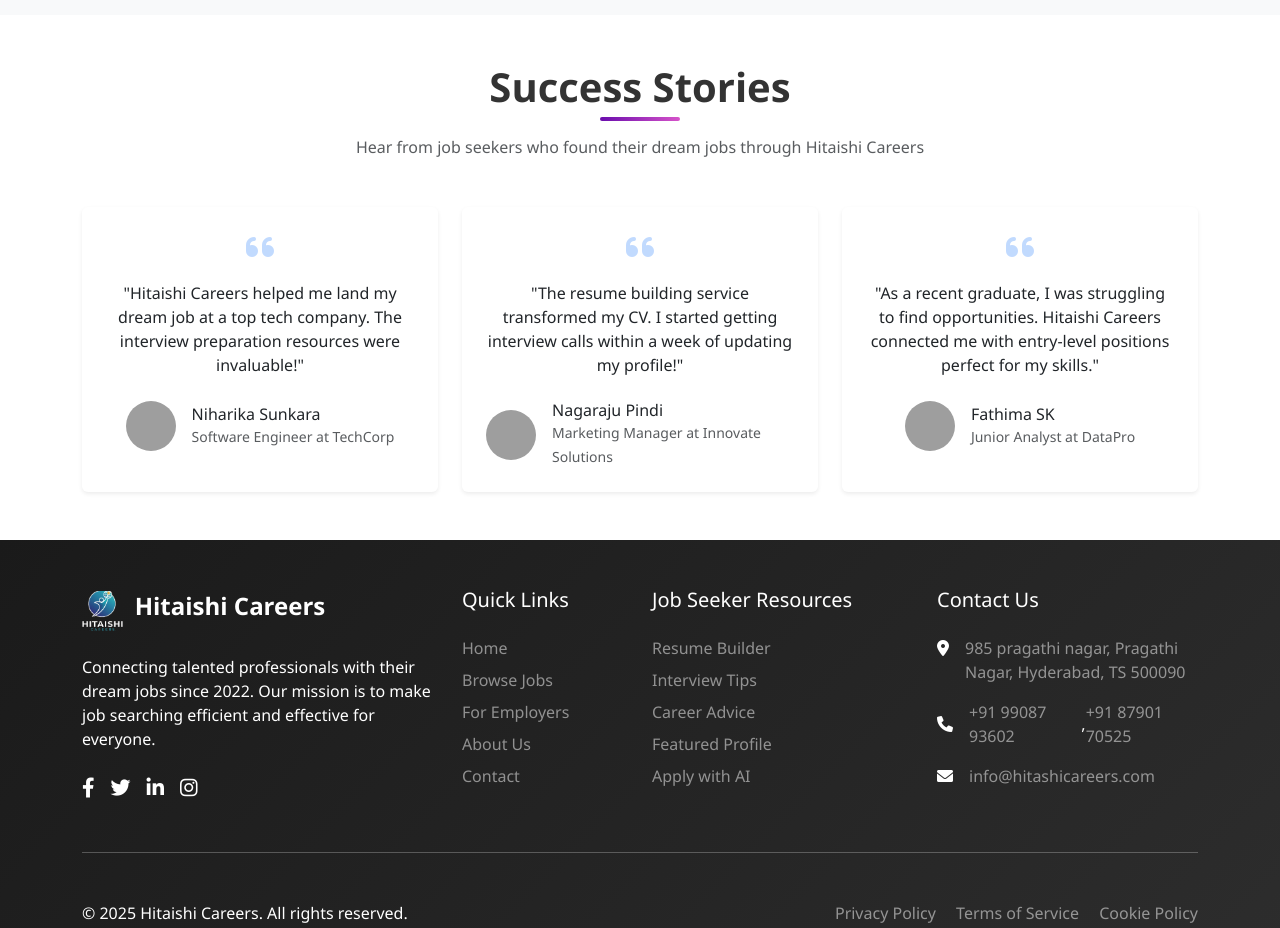
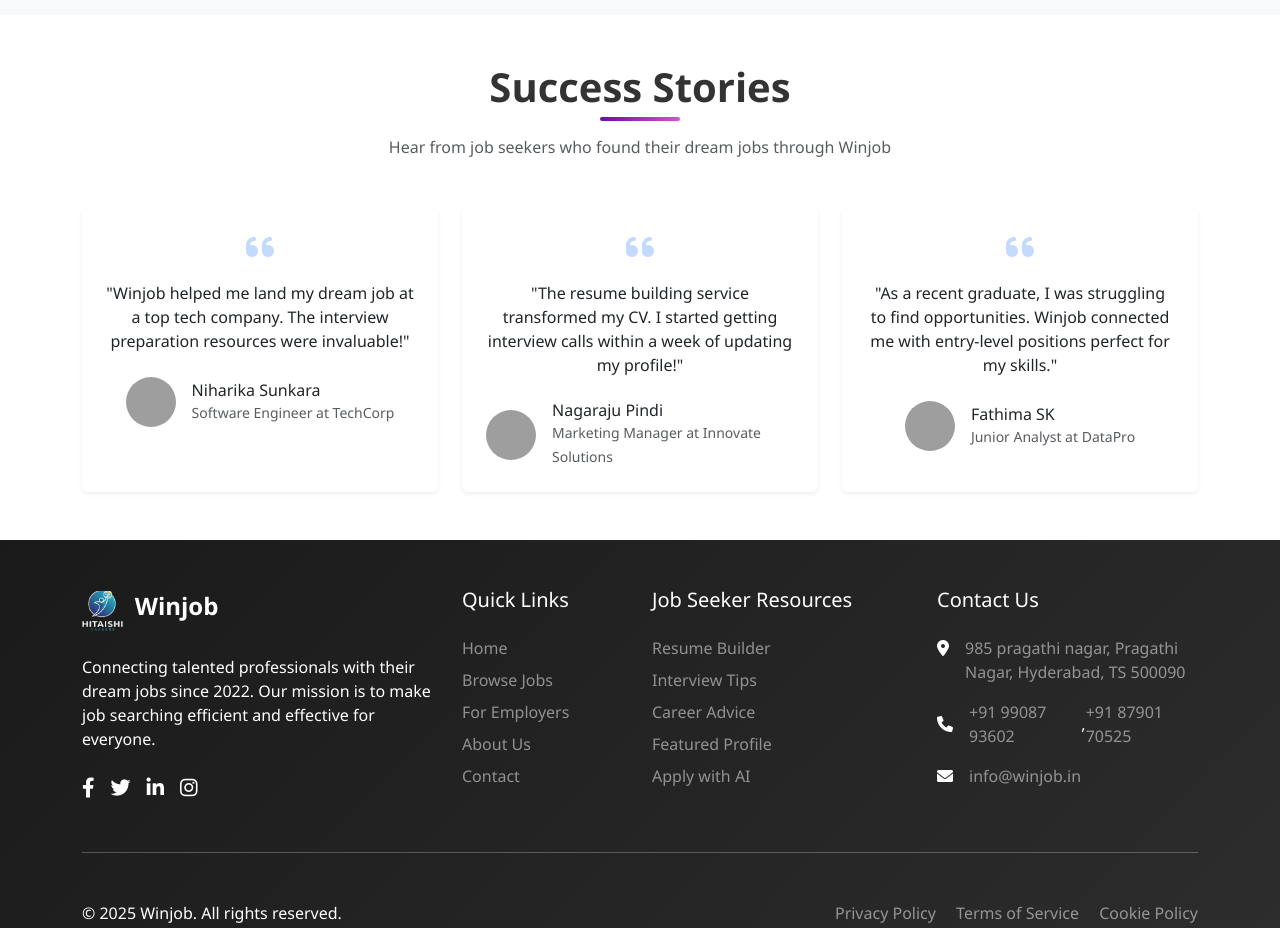
Before and after one commit to HitaishiHealth2142/hitaishiCareers-main, a website: page index.html in a window 1280 px wide. Shown: the part 3300-4228 px from the top of the page. Drawn offline with nearby package versions, Linux system fonts and the light colour scheme; no server answers; grey boxes are pictures that could not be loaded.

Commit message:
removed the hitaishi title and replaced with winjob

```diff
--- a/index.html
+++ b/index.html
@@ -7,14 +7,14 @@
   <meta name="google-site-verification" content="ecK9HDw6S5jsd7eJqgOV2nZxTFDyixUowUjAVTJ0_tU" />
   <link rel="stylesheet" href="https://cdnjs.cloudflare.com/ajax/libs/font-awesome/6.4.0/css/all.min.css">
   <link rel="stylesheet" href="https://cdnjs.cloudflare.com/ajax/libs/bootstrap/5.3.0/css/bootstrap.min.css">
-  <meta name="description" content="Hitaishi Careers - Find your dream job with our comprehensive job portal.">
-  <meta name="keywords" content="jobs, career, employment, hiring, job search, Hitaishi Careers">
-  <title>Hitaishi Careers - Find Your Dream Job</title>
+  <meta name="description" content="Winjob - Find your dream job with our comprehensive job portal.">
+  <meta name="keywords" content="jobs, career, employment, hiring, job search, Winjob">
+  <title>Winjob - Find Your Dream Job</title>
 
   <!-- Open Graph / Facebook -->
-  <meta name="author" content="Hitaishi Careers">
-  <meta property="og:title" content="Hitaishi Careers - WinJob.in">
-  <meta property="og:description" content="Find your dream job on WinJob.in - Hitaishi Careers.">
+  <meta name="author" content="Winjob">
+  <meta property="og:title" content="Winjob - WinJob.in">
+  <meta property="og:description" content="Find your dream job on WinJob.in - Winjob.">
   <meta property="og:url" content="https://www.winjob.in">
   <meta property="og:site_name" content="WinJob">
   <meta property="og:image" content="https://winjob.in/images/logo.png">
@@ -22,8 +22,8 @@
 
   <!-- Twitter Card -->
   <meta name="twitter:card" content="summary_large_image">
-  <meta name="twitter:title" content="WinJob | Hitaishi Careers - Find Jobs & Get Hired">
-  <meta name="twitter:description" content="Search and apply for jobs with WinJob by Hitaishi Careers. Find your dream job today.">
+  <meta name="twitter:title" content="WinJob | Winjob - Find Jobs & Get Hired">
+  <meta name="twitter:description" content="Search and apply for jobs with WinJob by Winjob. Find your dream job today.">
   <meta name="twitter:image" content="https://winjob.in/images/Logo1.png">
 
   <!-- Canonical -->
@@ -46,7 +46,7 @@
     {
       "@context": "https://schema.org",
       "@type": "Organization",
-      "name": "WinJob - Hitaishi Careers",
+      "name": "WinJob - Winjob",
       "url": "https://winjob.in",
       "logo": "https://winjob.in/images/logo.png",
       "sameAs": [
@@ -497,9 +497,9 @@
   <div id="google-auth-popup">
       <button id="popup-close-btn">&times;</button>
       <div class="mb-4">
-        <img src="images/logo.png" alt="Hitaishi Careers" height="50">
+        <img src="images/logo.png" alt="Winjob" height="50">
       </div>
-      <h3 class="fw-bold mb-3 text-dark">Sign in to Hitaishi Careers</h3>
+      <h3 class="fw-bold mb-3 text-dark">Sign in to Winjob</h3>
       <p class="text-muted mb-4">Continue with your Google account to get started.</p>
 
       <!-- Button for returning users -->
@@ -1412,7 +1412,7 @@
   <section class="py-5">
     <div class="container">
       <h2 class="section-heading">Success Stories</h2>
-      <p class="text-center text-muted mb-5">Hear from job seekers who found their dream jobs through Hitaishi Careers</p>
+      <p class="text-center text-muted mb-5">Hear from job seekers who found their dream jobs through Winjob</p>
 
       <div class="row g-4">
         <div class="col-md-4">
@@ -1421,7 +1421,7 @@
               <div class="mb-3">
                 <i class="fas fa-quote-left fa-2x text-primary opacity-25"></i>
               </div>
-              <p class="card-text mb-4">"Hitaishi Careers helped me land my dream job at a top tech company. The interview preparation resources were invaluable!"</p>
+              <p class="card-text mb-4">"Winjob helped me land my dream job at a top tech company. The interview preparation resources were invaluable!"</p>
               <div class="d-flex align-items-center justify-content-center">
                 <img src="https://randomuser.me/api/portraits/women/44.jpg" alt="Priya Sharma" class="rounded-circle me-3" width="50" height="50">
                 <div class="text-start">
@@ -1457,7 +1457,7 @@
               <div class="mb-3">
                 <i class="fas fa-quote-left fa-2x text-primary opacity-25"></i>
               </div>
-              <p class="card-text mb-4">"As a recent graduate, I was struggling to find opportunities. Hitaishi Careers connected me with entry-level positions perfect for my skills."</p>
+              <p class="card-text mb-4">"As a recent graduate, I was struggling to find opportunities. Winjob connected me with entry-level positions perfect for my skills."</p>
               <div class="d-flex align-items-center justify-content-center">
                 <img src="https://randomuser.me/api/portraits/women/68.jpg" alt="Anjali Verma" class="rounded-circle me-3" width="50" height="50">
                 <div class="text-start">
@@ -1478,8 +1478,8 @@
       <div class="row g-4">
         <div class="col-lg-4 col-md-6">
           <div class="mb-4">
-            <img src="images/logo.png" alt="Hitaishi Careers Logo" height="40" class="me-2">
-            <span class="fw-bold fs-4">Hitaishi Careers</span>
+            <img src="images/logo.png" alt="Winjob Logo" height="40" class="me-2">
+            <span class="fw-bold fs-4">Winjob</span>
           </div>
           <p class="mb-4">Connecting talented professionals with their dream jobs since 2022. Our mission is to make job searching efficient and effective for everyone.</p>
           <div class="d-flex gap-3">
@@ -1526,7 +1526,7 @@
             </li>
             <li class="mb-3 d-flex align-items-center">
               <i class="fas fa-envelope me-3"></i>
-              <a href="mailto:info@hitashicareers.com" class="text-white-50">info@hitashicareers.com</a>
+              <a href="mailto:info@winjob.in" class="text-white-50">info@winjob.in</a>
             </li>
           </ul>
         </div>
@@ -1536,7 +1536,7 @@
 
       <div class="row align-items-center">
         <div class="col-md-6 text-center text-md-start">
-          <p class="mb-0">&copy; 2025 Hitaishi Careers. All rights reserved.</p>
+          <p class="mb-0">&copy; 2025 Winjob. All rights reserved.</p>
         </div>
         <div class="col-md-6 text-center text-md-end">
           <a href="PrivacyPolicy.html" class="text-white-50 me-3">Privacy Policy</a>
```
Also changed, not shown: careerbooster.html (+4 -4 lines), employerRegistration.html (+4 -4 lines), employerlogin.html (+5 -5 lines), employers.html (+1 -1 lines), featuredprofile.html (+7 -7 lines), help.html (+2 -2 lines), jobApplication.html (+4 -4 lines), jobs.html (+4 -4 lines), login.html (+7 -7 lines), network.html (+5 -5 lines), partnership.html (+4 -4 lines), preparation.html (+4 -4 lines), profile.html (+4 -4 lines), register.html (+6 -6 lines), 3 more files.
